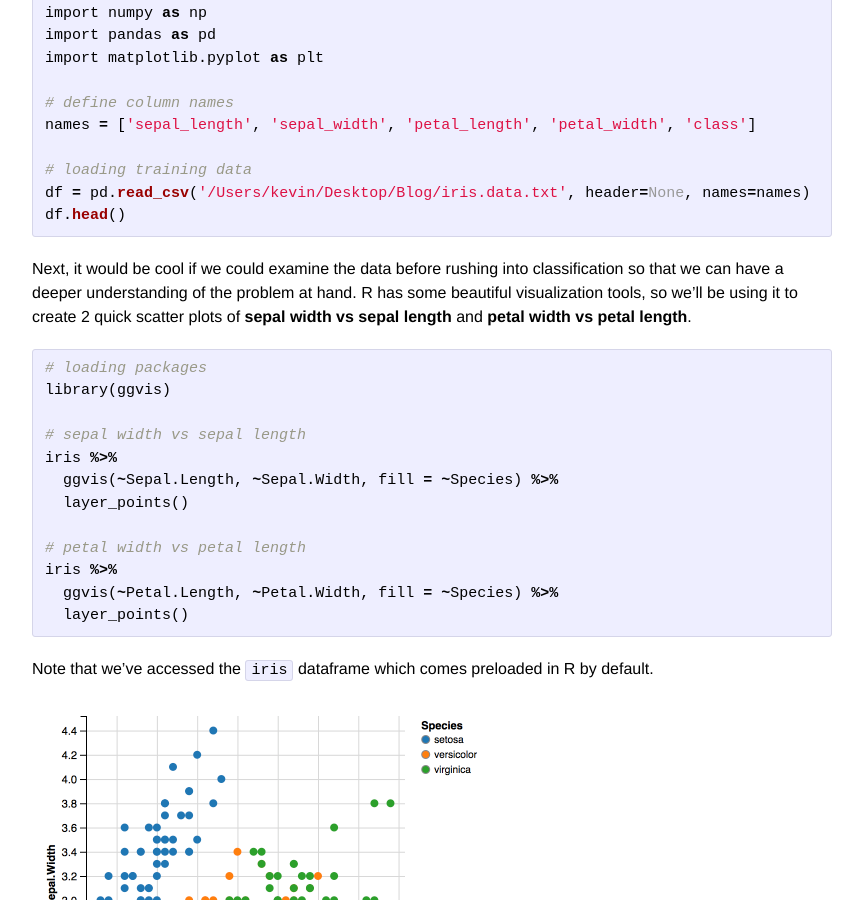
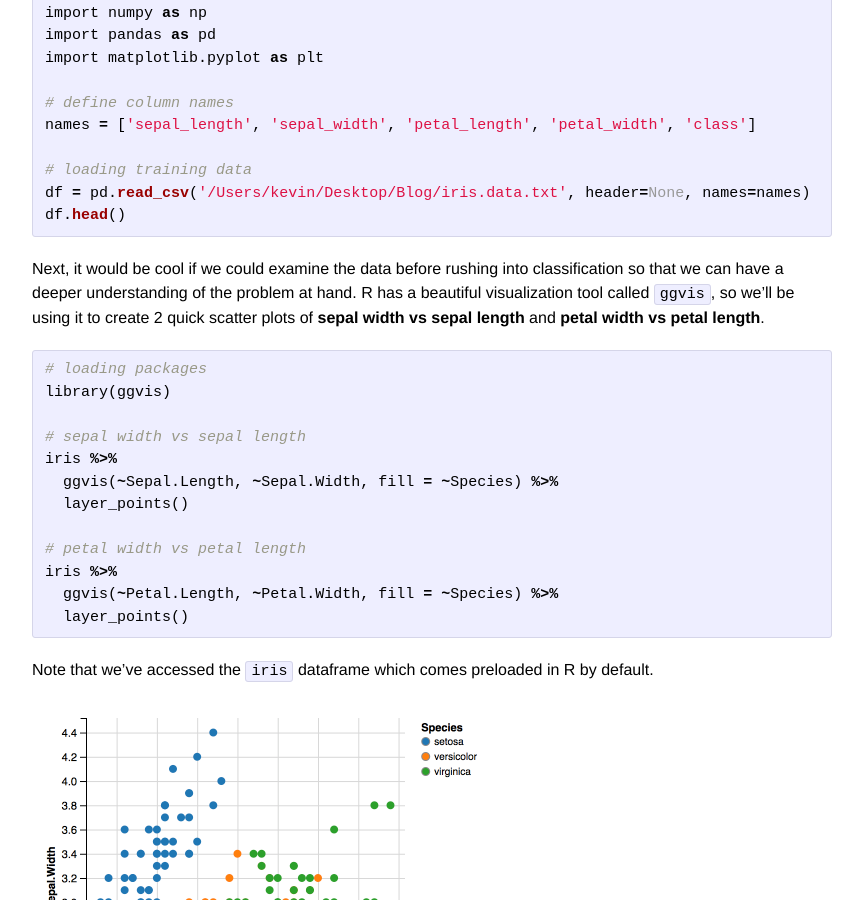
Before and after one commit to WangcsShuai/kevinzakka.github.io, a Jekyll site: the page built from _posts/2016-07-1-k-nearest-neighbor.markdown, in a window 1280 px wide and 900 px high, scrolled down 4415 px. Shown: the whole window, without its empty margins (208-1071 px from the left). Built offline with Jekyll 4.4.1, drawn with Linux system fonts in a browser that asks for light colours; formulas are drawn with MathJax 3; comment, search, counter and statistics services are not loaded.

Commit message:
Update 2016-07-1-k-nearest-neighbor.markdown

````diff
--- a/_posts/2016-07-1-k-nearest-neighbor.markdown
+++ b/_posts/2016-07-1-k-nearest-neighbor.markdown
@@ -77,9 +77,9 @@ On the other hand, a higher K averages more voters in each prediction and hence
 (If you want to learn more about the bias-variance tradeoff, check out [Scott Roe's Blog post](http://scott.fortmann-roe.com/docs/BiasVariance.html). You can mess around with the value of K and watch the decision boundary change!)
 
 ## Exploring KNN in Code
+Without further ado, let's see how KNN can be leveraged in Python for a classification problem. We’re gonna head over to the UC Irvine Machine Learning Repository, an amazing source for a variety of free and interesting data sets.
+
 <img src="/assets/flower.jpg">
-
-Without further ado, let's see how KNN can be leveraged in Python for a classification problem. We’re gonna head over to the UC Irvine Machine Learning Repository, an amazing source for a variety of free and interesting data sets.
 
 The data set we'll be using is the [Iris Flower Dataset](https://archive.ics.uci.edu/ml/datasets/Iris) (IFD) which was first introduced in 1936 by the famous statistician Ronald Fisher and consists of 50 observations from each of three species of Iris (*Iris setosa, Iris virginica and Iris versicolor*). Four features were measured from each sample: the length and the width of the sepals and petals. Our goal is to train the KNN algorithm to be able to distinguish the species from one another given the measurements of the 4 features.
 
@@ -100,7 +100,7 @@ names = ['sepal_length', 'sepal_width', 'petal_length', 'petal_width', 'class']
 df = pd.read_csv('/Users/kevin/Desktop/Blog/iris.data.txt', header=None, names=names)
 df.head()
 ```
-Next, it would be cool if we could examine the data before rushing into classification so that we can have a deeper understanding of the problem at hand. R has some beautiful visualization tools, so we'll be using it to create 2 quick scatter plots of __sepal width vs sepal length__ and __petal width vs petal length__.
+Next, it would be cool if we could examine the data before rushing into classification so that we can have a deeper understanding of the problem at hand. R has a beautiful visualization tool called `ggvis`, so we'll be using it to create 2 quick scatter plots of __sepal width vs sepal length__ and __petal width vs petal length__.
 
 ```r
 # loading packages
````
